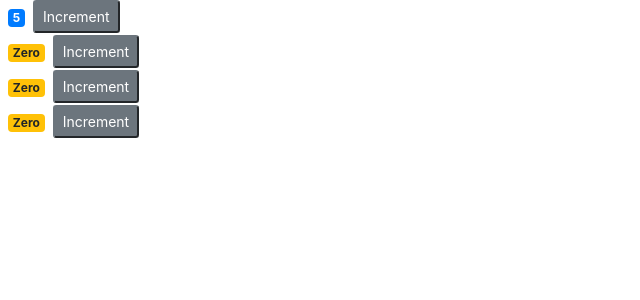
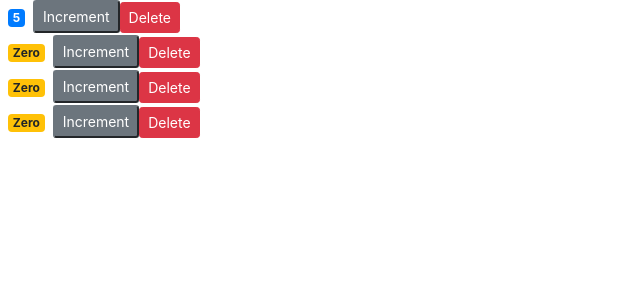
Before and after one commit to jordantroberts/React-Practice, a React (Create React App) app in the folder counter-app/: page / in a window 1280 px wide. Shown: the top 300 px of the page, without its empty margins (0-640 px from the left). Built offline with nearby package versions, Linux system fonts and the light colour scheme.

Commit message:
Added delete buttons

```diff
--- a/counter-app/src/components/counter.jsx
+++ b/counter-app/src/components/counter.jsx
@@ -19,6 +19,7 @@ render() {
         >
             Increment
         </button>
+        <button className="btn btn-danger btn-sm m2">Delete</button>
       </div>
     );
   }
```
